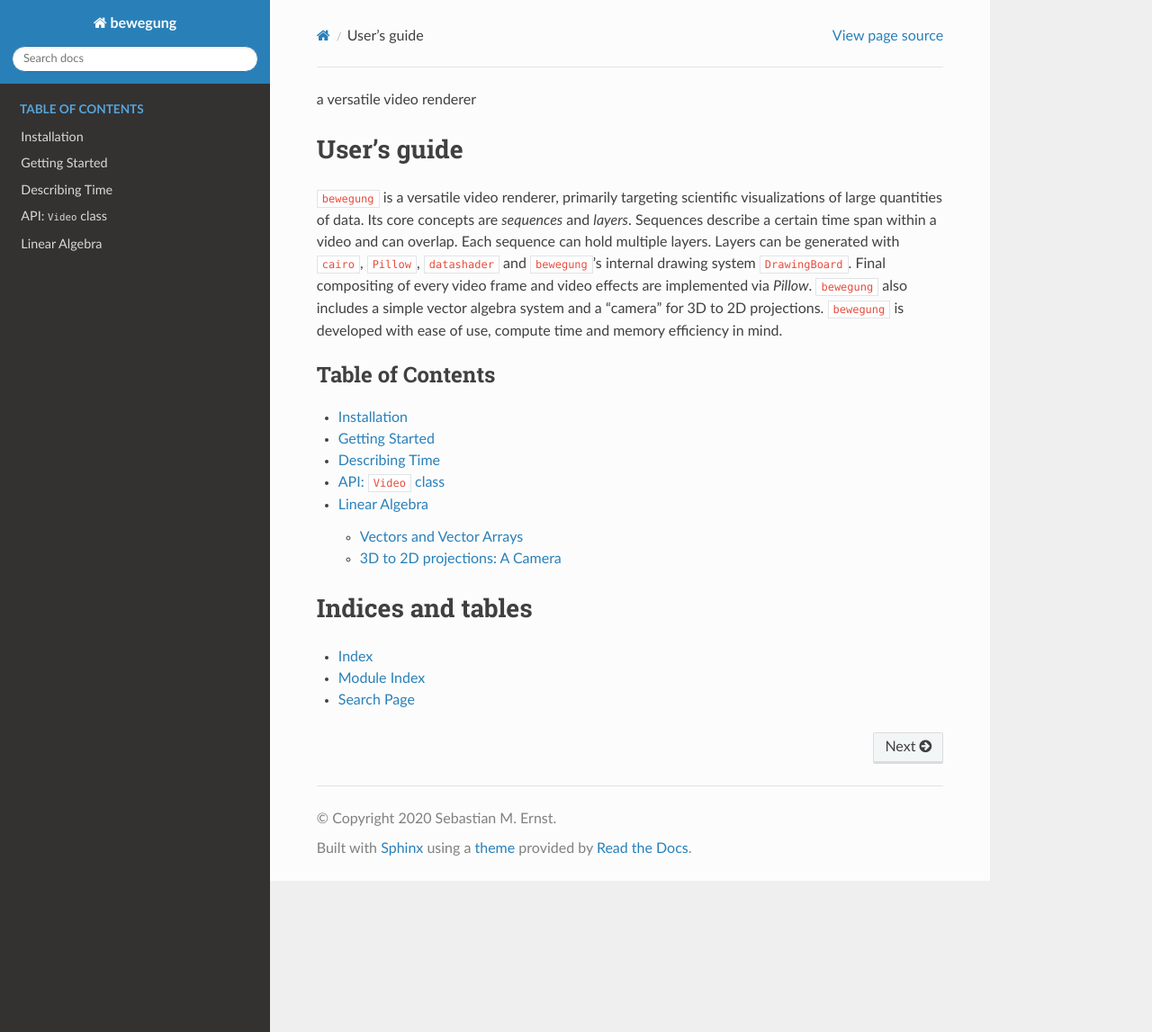
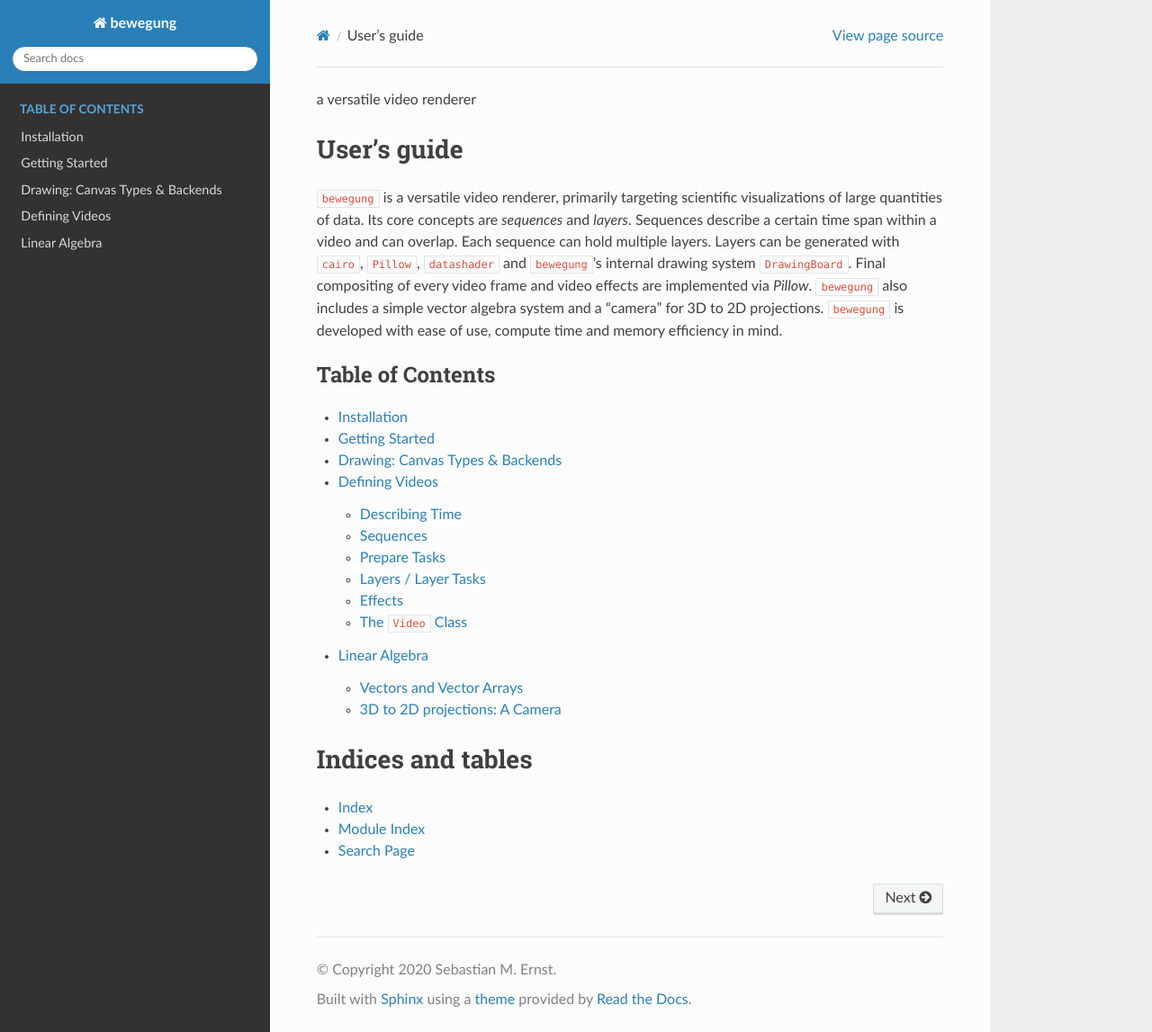
Before and after one commit to pleiszenburg/bewegung, a Sphinx documentation site: the page built from docs/index.rst, in a window 1280 px wide and 1147 px high. Shown: the whole window at 90% size. Built offline with Sphinx 7.4.7 and the Read the Docs theme 2.0.0, drawn with Linux system fonts in a browser that asks for light colours; the version number is read from the project's files by our own code.

Commit message:
more doc structure

```diff
--- /dev/null
+++ b/docs/canvas.rst
@@ -0,0 +1,6 @@
+Drawing: Canvas Types & Backends
+================================
+
+Foo bar.
+
+Cross-backend abstractions: Colors.
--- /dev/null
+++ b/docs/effects.rst
@@ -0,0 +1,7 @@
+Effects
+=======
+
+On Sequences
+------------
+
+Foo bar.
--- a/docs/index.rst
+++ b/docs/index.rst
@@ -11,7 +11,7 @@
 
    installation
    getting_started
-   time
+   canvas
    video
    algebra
 
--- /dev/null
+++ b/docs/layer_tasks.rst
@@ -0,0 +1,4 @@
+Layers / Layer Tasks
+====================
+
+Foo bar.
--- /dev/null
+++ b/docs/prepare_tasks.rst
@@ -0,0 +1,4 @@
+Prepare Tasks
+=============
+
+Foo bar.
--- /dev/null
+++ b/docs/sequences.rst
@@ -0,0 +1,4 @@
+Sequences
+=========
+
+Foo bar.
--- a/docs/video.rst
+++ b/docs/video.rst
@@ -1,7 +1,17 @@
-API: ``Video`` class
-====================
+Defining Videos
+===============
 
-Foo bar.
+Anatomy of a Videos ...
 
-.. autoclass:: bewegung.Video
-    :members:
+Foo bar
+
+.. toctree::
+   :maxdepth: 2
+   :caption: The Individual Pieces Explained
+
+   time
+   sequences
+   prepare_tasks
+   layer_tasks
+   effects
+   video_class
--- /dev/null
+++ b/docs/video_class.rst
@@ -0,0 +1,7 @@
+The ``Video`` Class
+===================
+
+Foo bar.
+
+.. autoclass:: bewegung.Video
+    :members:
```
